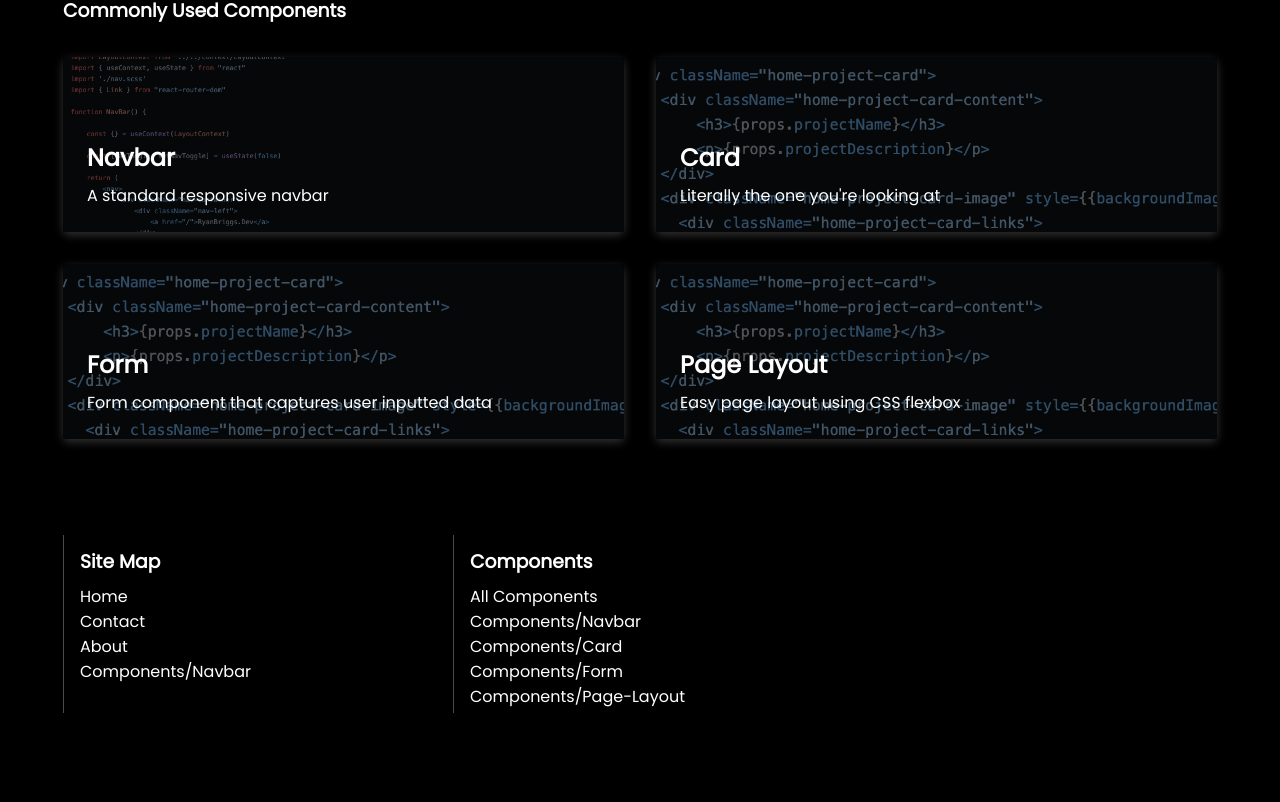
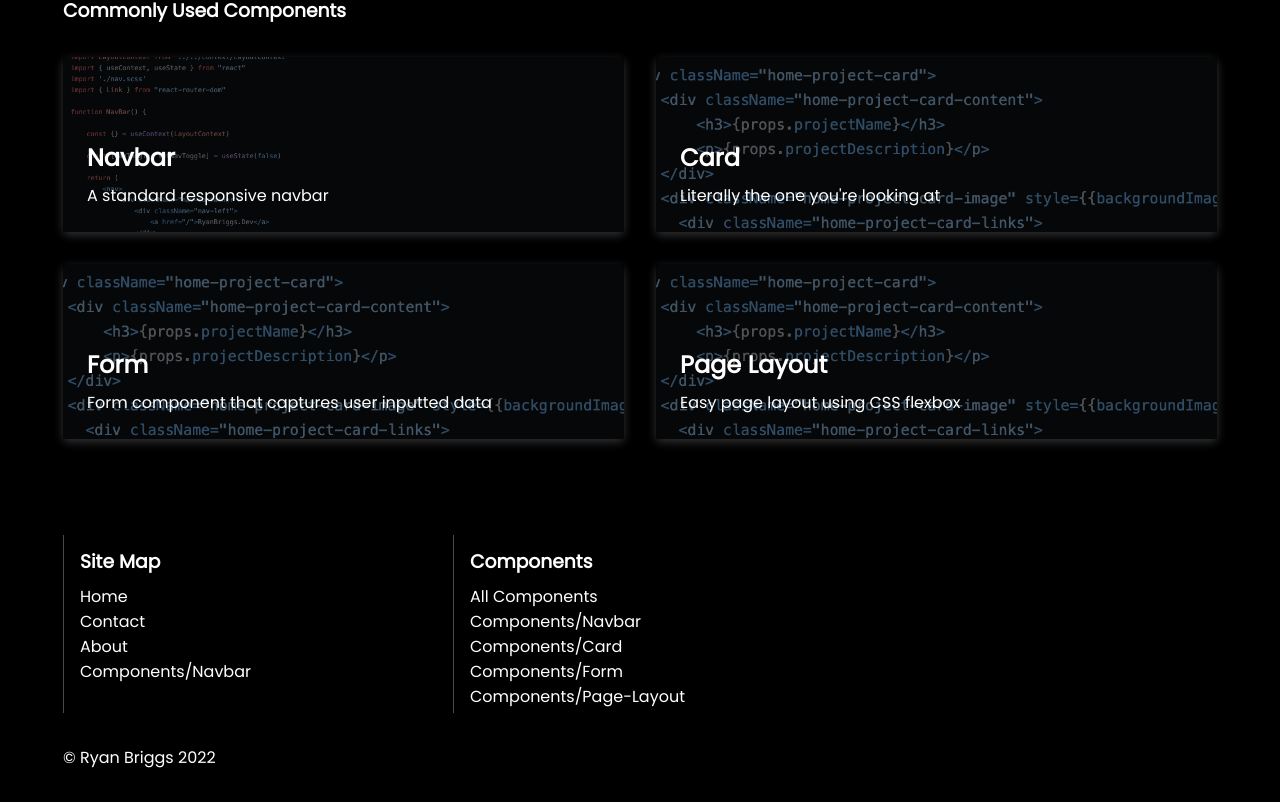
Before and after one commit to RyanBriggsDev/next-components, a Next.js app: page / in a window 1280 px wide. Shown: the part 462-1264 px from the top of the page. Before the commit the page ends 1207 px from the top, so only its background shows below. Built offline with nearby package versions, Linux system fonts and the light colour scheme.

Commit message:
added copyright to footer

```diff
--- a/src/components/Footer.jsx
+++ b/src/components/Footer.jsx
@@ -12,6 +12,9 @@ function Footer() {
           footerArr={['All Components', 'Components/Navbar', 'Components/Card', 'Components/Form', 'Components/Page-Layout']}
         />
       </div>
+        <div className="pb-2">
+          © Ryan Briggs 2022
+        </div>
     </footer>
   )
 }
--- a/src/styles/footer.css
+++ b/src/styles/footer.css
@@ -10,5 +10,5 @@
 }
 
 .footer-link:hover {
-    color: rgba(245, 245, 245, 0.3);
+    color: rgba(245, 245, 245, 0.18);
 }
--- a/src/styles/global.css
+++ b/src/styles/global.css
@@ -100,6 +100,10 @@ body {
         padding: 1.5rem;
     }
 
+    .pb-2 {
+        padding: 0 0 2rem 0;
+    }
+
     .br {
         border-radius: 5px;
     }
```
